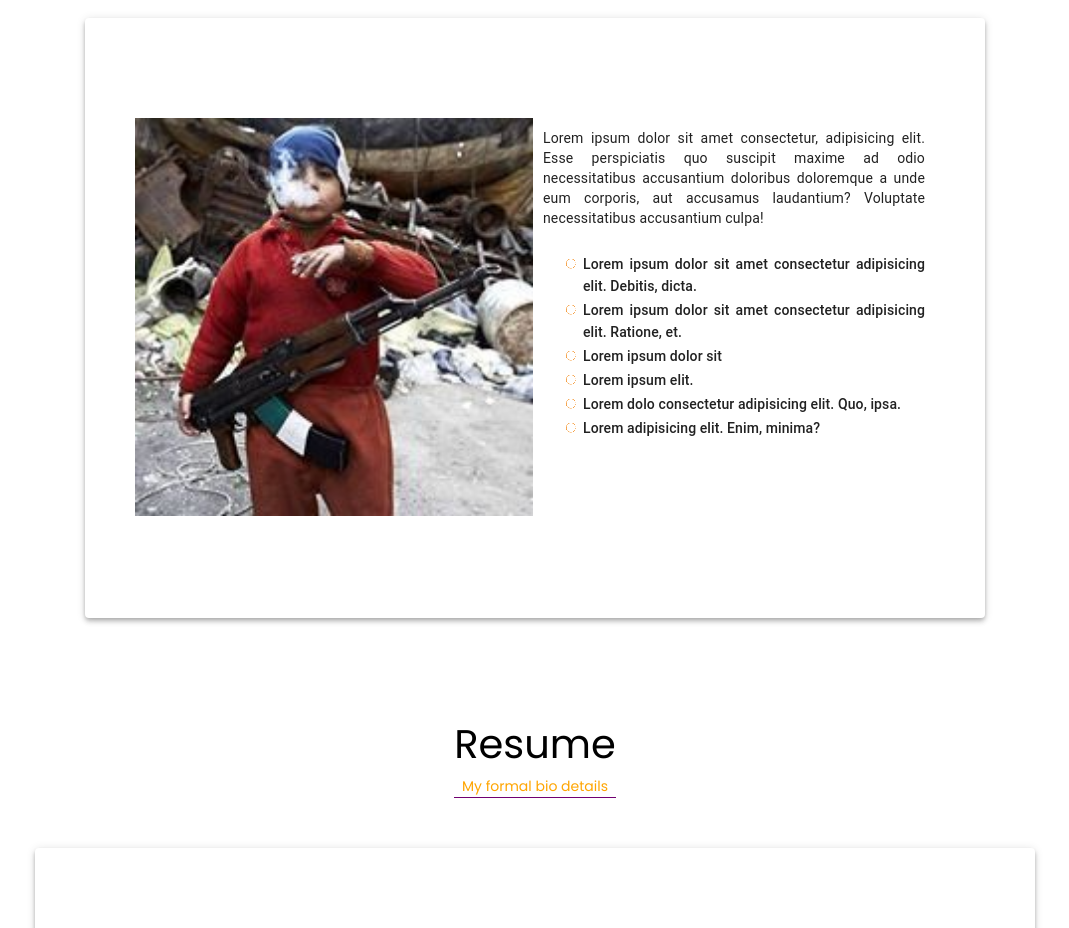
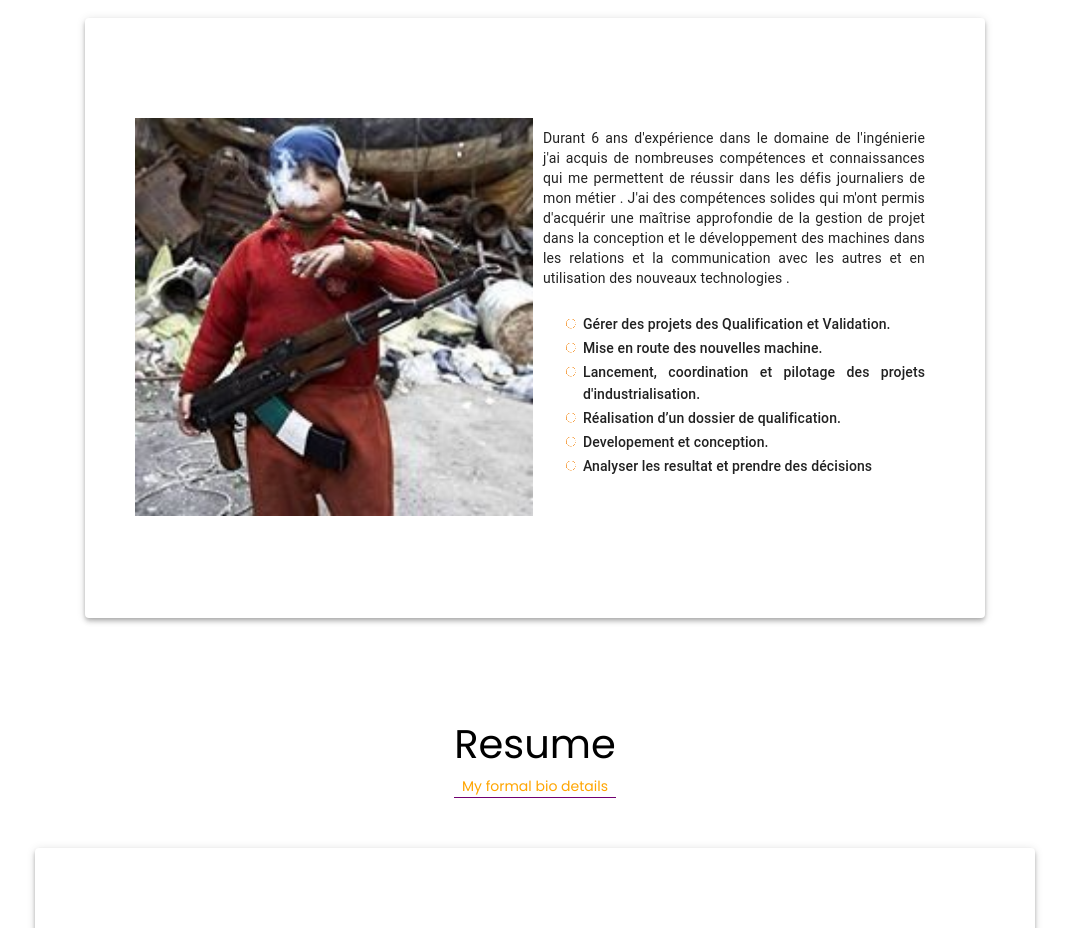
Before and after one commit to Knani123/MyCV, a React (Create React App) app: page / in a window 1280 px wide. Shown: the part 880-1808 px from the top of the page, without its empty margins (105-1174 px from the left). Built offline with nearby package versions, Linux system fonts and the light colour scheme; a web font is replaced by a local one.

Commit message:
Add Modif

```diff
--- a/src/PortfolioContainer/AboutMe/About.css
+++ b/src/PortfolioContainer/AboutMe/About.css
@@ -47,6 +47,7 @@
   .about-container {
     /* border: 1px solid red; */
     height: auto;
+    min-height: 100vh;
     padding: 10px 0;
   }
   .about-section {
--- a/src/PortfolioContainer/AboutMe/About.js
+++ b/src/PortfolioContainer/AboutMe/About.js
@@ -24,45 +24,51 @@ const About = () => {
         </div>
         <div className="why">
           <Typography variant="body2">
-            Lorem ipsum dolor sit amet consectetur, adipisicing elit. Esse
-            perspiciatis quo suscipit maxime ad odio necessitatibus accusantium
-            doloribus doloremque a unde eum corporis, aut accusamus laudantium?
-            Voluptate necessitatibus accusantium culpa!
+            Durant 6 ans d'expérience dans le domaine de l'ingénierie j'ai
+            acquis de nombreuses compétences et connaissances qui me permettent
+            de réussir dans les défis journaliers de mon métier . J'ai des
+            compétences solides qui m'ont permis d'acquérir une maîtrise
+            approfondie de la gestion de projet dans la conception et le
+            développement des machines dans les relations et la communication
+            avec les autres et en utilisation des nouveaux technologies .
           </Typography>
           <br />
           <ul>
             <li>
               {" "}
               <Typography variant="subtitle2">
-                Lorem ipsum dolor sit amet consectetur adipisicing elit.
-                Debitis, dicta.
+                Gérer des projets des Qualification et Validation.
               </Typography>
             </li>
             <li>
               {" "}
               <Typography variant="subtitle2">
-                Lorem ipsum dolor sit amet consectetur adipisicing elit.
-                Ratione, et.
-              </Typography>
-            </li>
-            <li>
-              {" "}
-              <Typography variant="subtitle2">Lorem ipsum dolor sit</Typography>
-            </li>
-            <li>
-              {" "}
-              <Typography variant="subtitle2">Lorem ipsum elit.</Typography>
-            </li>
-            <li>
-              {" "}
-              <Typography variant="subtitle2">
-                Lorem dolo consectetur adipisicing elit. Quo, ipsa.
+                Mise en route des nouvelles machine.
               </Typography>
             </li>
             <li>
               {" "}
               <Typography variant="subtitle2">
-                Lorem adipisicing elit. Enim, minima?
+                Lancement, coordination et pilotage des projets
+                d'industrialisation.
+              </Typography>
+            </li>
+            <li>
+              {" "}
+              <Typography variant="subtitle2">
+                Réalisation d’un dossier de qualification.
+              </Typography>
+            </li>
+            <li>
+              {" "}
+              <Typography variant="subtitle2">
+                Developement et conception.
+              </Typography>
+            </li>
+            <li>
+              {" "}
+              <Typography variant="subtitle2">
+                Analyser les resultat et prendre des décisions
               </Typography>
             </li>
           </ul>
```
